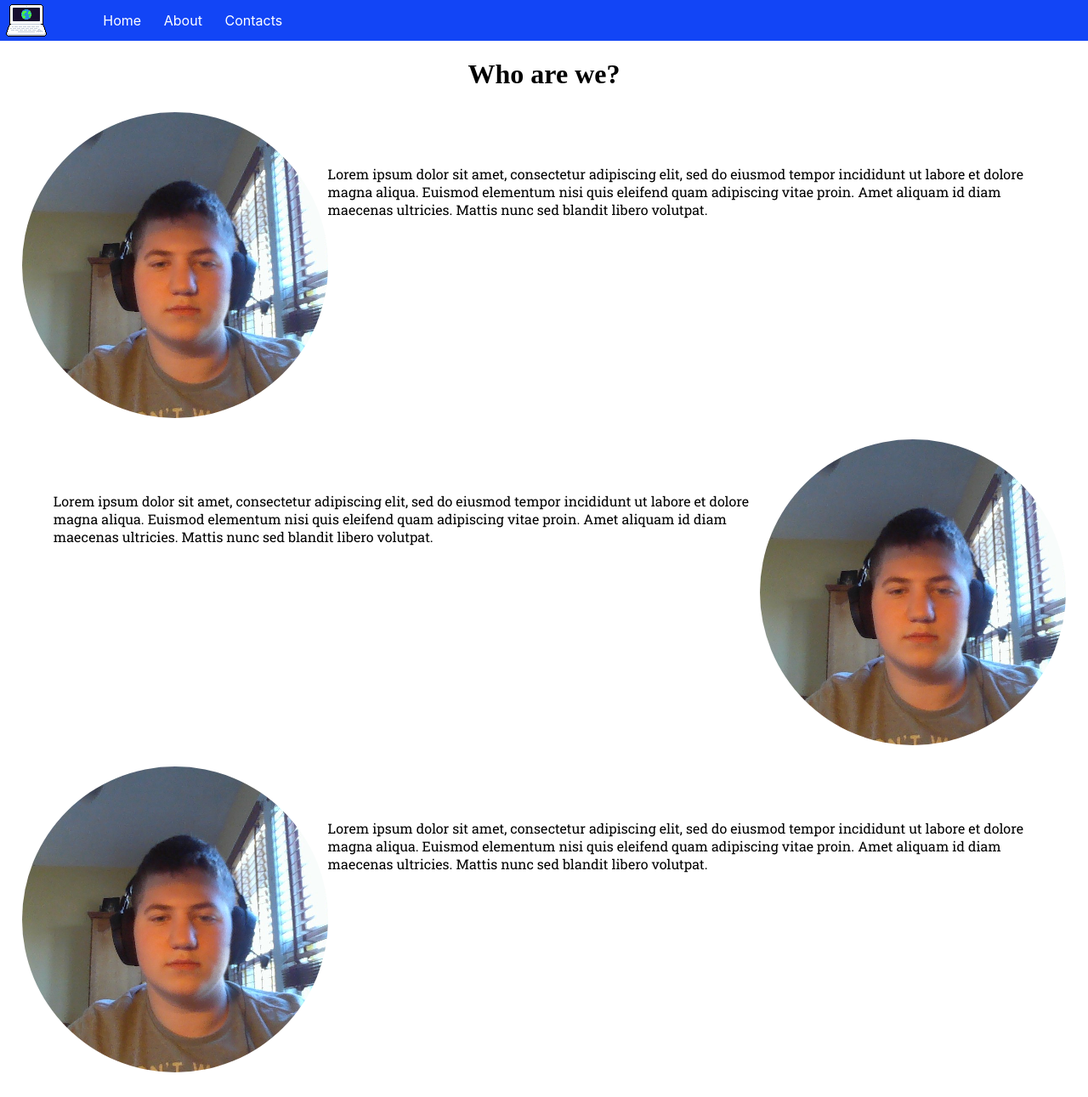
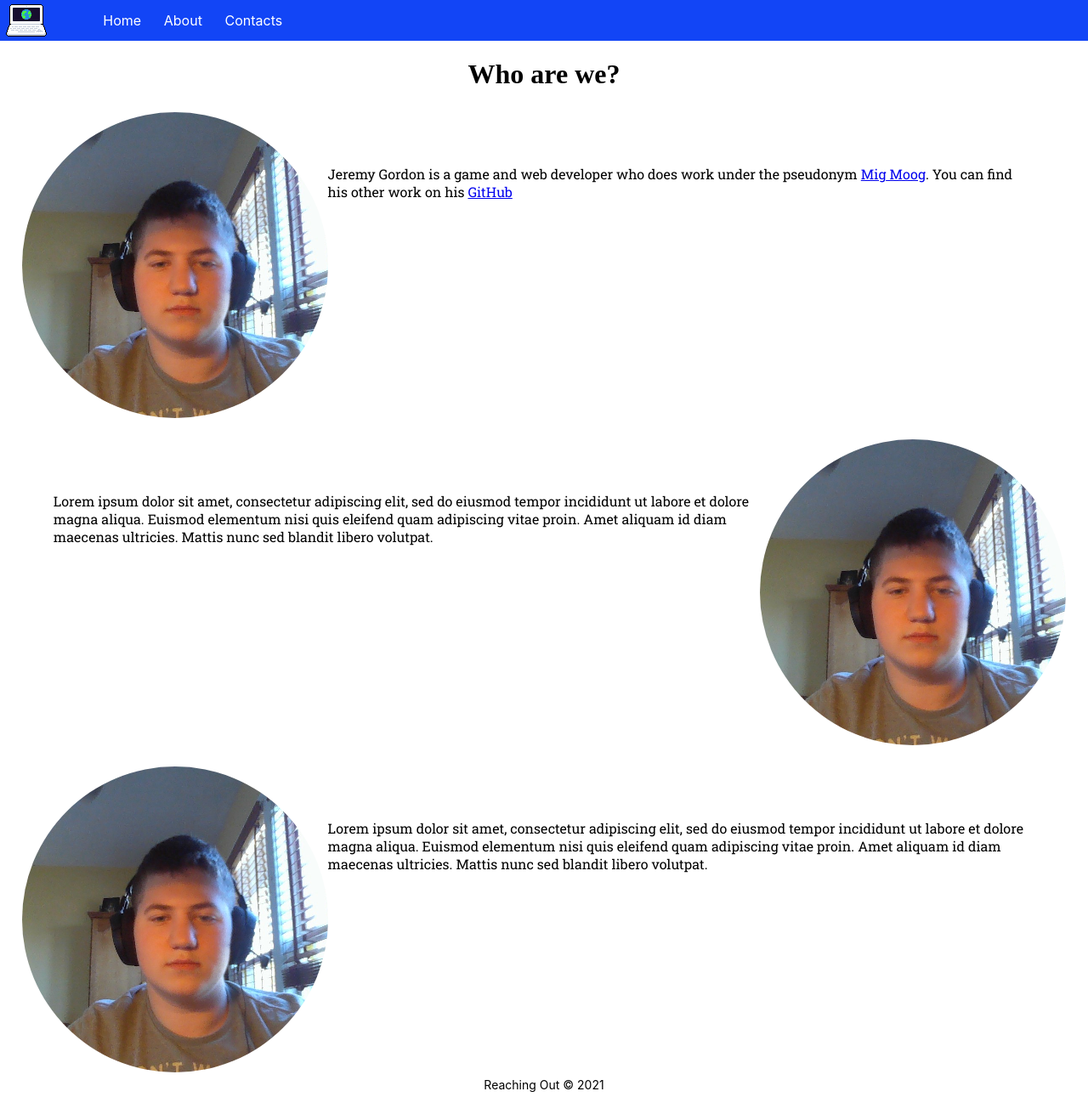
Before and after one commit to mig-moog/ReachingOut, a React (Create React App) app: page /about in a window 1280 px wide. Shown: the whole page at 85% size. Before the commit the page ends 1262 px from the top, so only its background shows below. Built offline with nearby package versions, Linux system fonts and the light colour scheme; a web font is replaced by a local one.

Commit message:
bio for myself and a basic footer

```diff
--- a/src/About.js
+++ b/src/About.js
@@ -10,7 +10,7 @@ export default class About extends React.Component {
 
                 <div className="left-bio">
                     <img className="pfp" src={pfp} alt="jeremy-face" />
-                    <p>Lorem ipsum dolor sit amet, consectetur adipiscing elit, sed do eiusmod tempor incididunt ut labore et dolore magna aliqua. Euismod elementum nisi quis eleifend quam adipiscing vitae proin. Amet aliquam id diam maecenas ultricies. Mattis nunc sed blandit libero volutpat.</p>
+                    <p>Jeremy Gordon is a game and web developer who does work under the pseudonym <a href="//twitter.com/mig_moog">Mig Moog</a>. You can find his other work on his <a href="//github.com/mig-moog">GitHub</a></p>
                 </div>
 
                 <div className="right-bio">
--- a/src/App.js
+++ b/src/App.js
@@ -8,7 +8,8 @@ import {
 import Home from './Home'
 import About from "./About"
 import Contacts from './Contacts';
-import NavBar from "./NavBar"
+import NavBar from "./NavBar";
+import Footer from "./Footer";
 
 function App() {
   return (
@@ -29,6 +30,7 @@ function App() {
             <Home></Home>
           </Route>
         </Switch>
+        <Footer/>
       </div>
     </Router>
   );
--- /dev/null
+++ b/src/Footer.css
@@ -0,0 +1,5 @@
+#footer {
+    font-size: 14px;
+    text-align: center;
+    padding: 0.5%;
+}
--- /dev/null
+++ b/src/Footer.js
@@ -0,0 +1,12 @@
+import React from "react";
+import './Footer.css';
+
+export default class Footer extends React.Component {
+    render() {
+        return (
+            <div>
+                <footer id="footer">Reaching Out © 2021</footer>
+            </div>
+        );
+    }
+}
```
